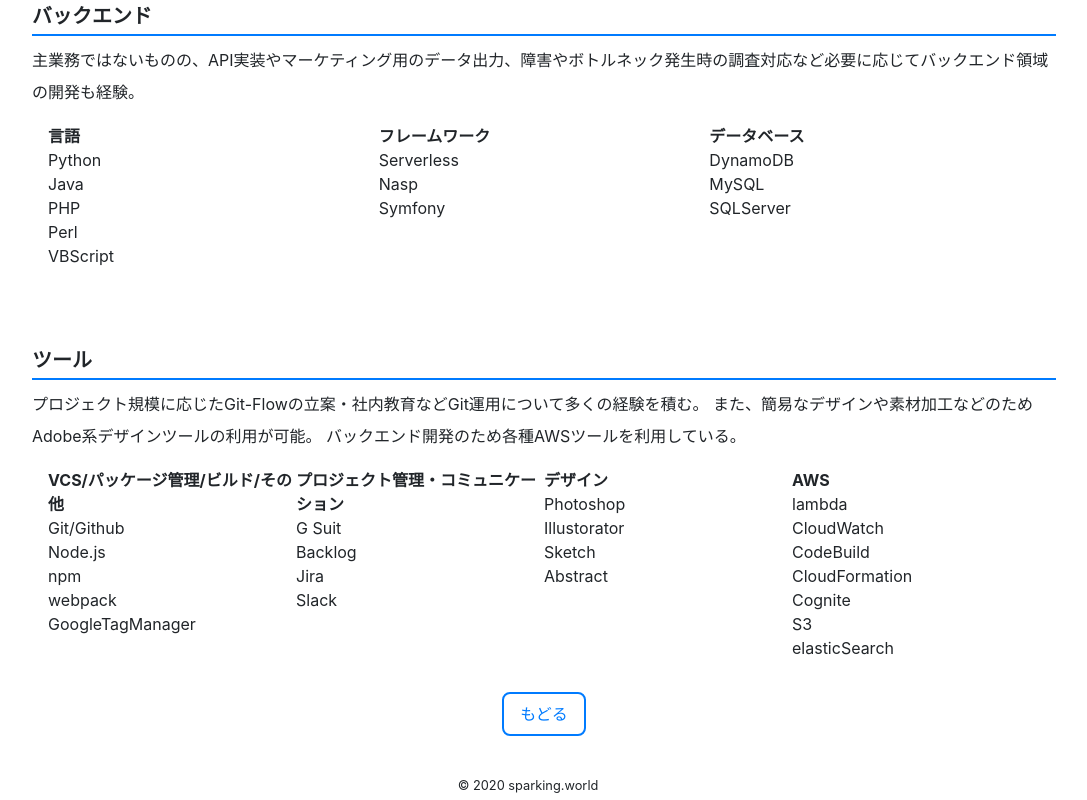
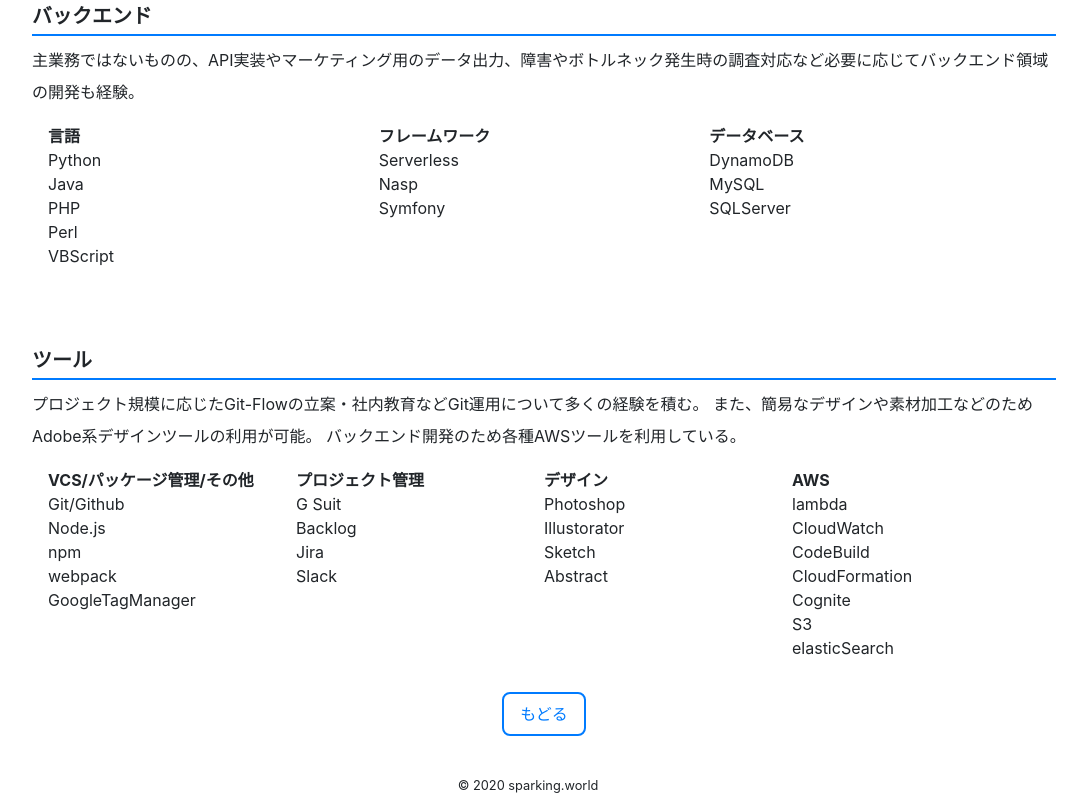
Before and after one commit to kuro-rock/portfolio-dev, a Nuxt app: page /skill in a window 1280 px wide. Shown: the part 826-1626 px from the top of the page, without its empty margins (112-1199 px from the left). Built offline with nearby package versions, Linux system fonts and the light colour scheme.

Commit message:
modify: pages -> skill

```diff
--- a/pages/skill/index.vue
+++ b/pages/skill/index.vue
@@ -83,7 +83,7 @@
         </p>
         <div class="bl-description">
           <dl>
-            <dt>VCS/パッケージ管理/ビルド/その他</dt>
+            <dt>VCS/パッケージ管理/その他</dt>
             <dd>Git/Github</dd>
             <dd>Node.js</dd>
             <dd>npm</dd>
@@ -91,7 +91,7 @@
             <dd>GoogleTagManager</dd>
           </dl>
           <dl>
-            <dt>プロジェクト管理・コミュニケーション</dt>
+            <dt>プロジェクト管理</dt>
             <dd>G Suit</dd>
             <dd>Backlog</dd>
             <dd>Jira</dd>
```
